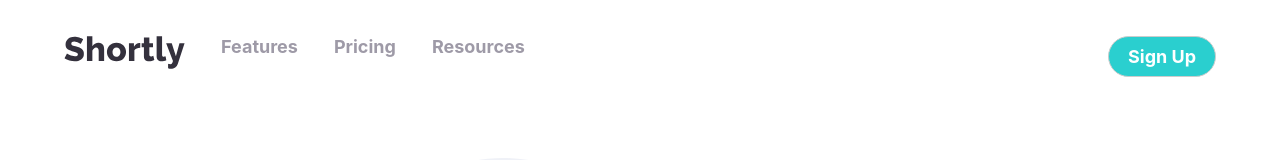
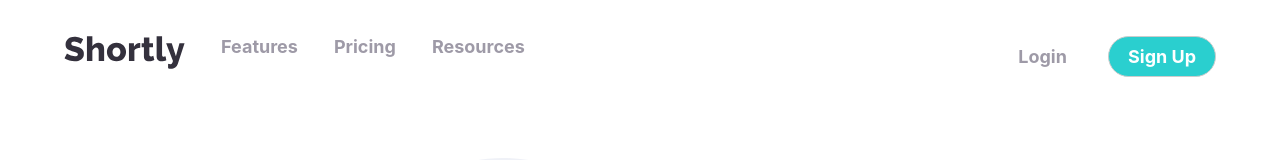
Before and after one commit to roc2246/urlShortening_frontEndMentor, a Svelte app: page / in a window 1280 px wide. Shown: the top 160 px of the page. Built offline with nearby package versions, Linux system fonts and the light colour scheme.

Commit message:
Ammended last commit

```diff
--- a/src/sections/Navigation.svelte
+++ b/src/sections/Navigation.svelte
@@ -73,7 +73,7 @@
         margin-right: 2rem;
       }
       & > a {
-        color: white;
+        color: $grayish-violet;
         font-weight: $fontweight-heavy;
       }
     }
@@ -118,6 +118,10 @@
       &--break{
         display: block;
       }
+      & > a {
+        color: white;
+        font-weight: $fontweight-heavy;
+      }
       }
     }
   }
```
